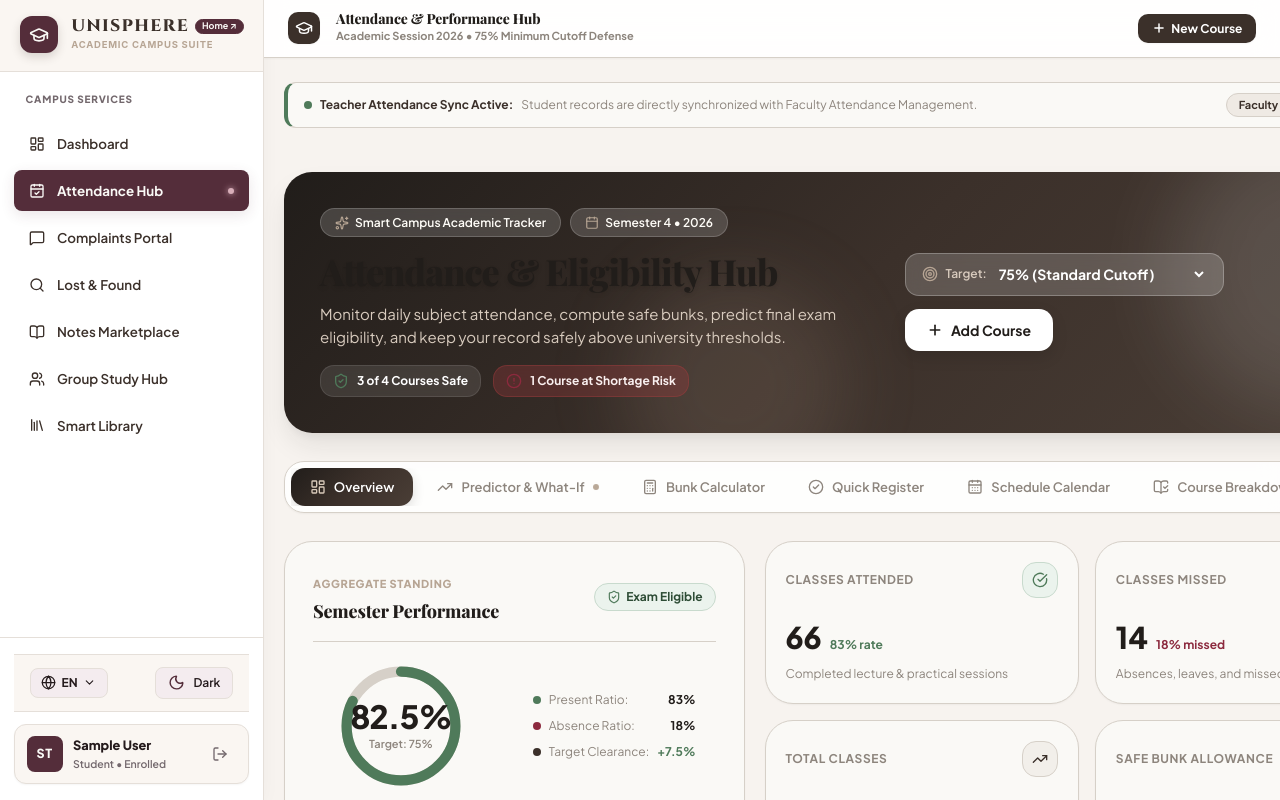
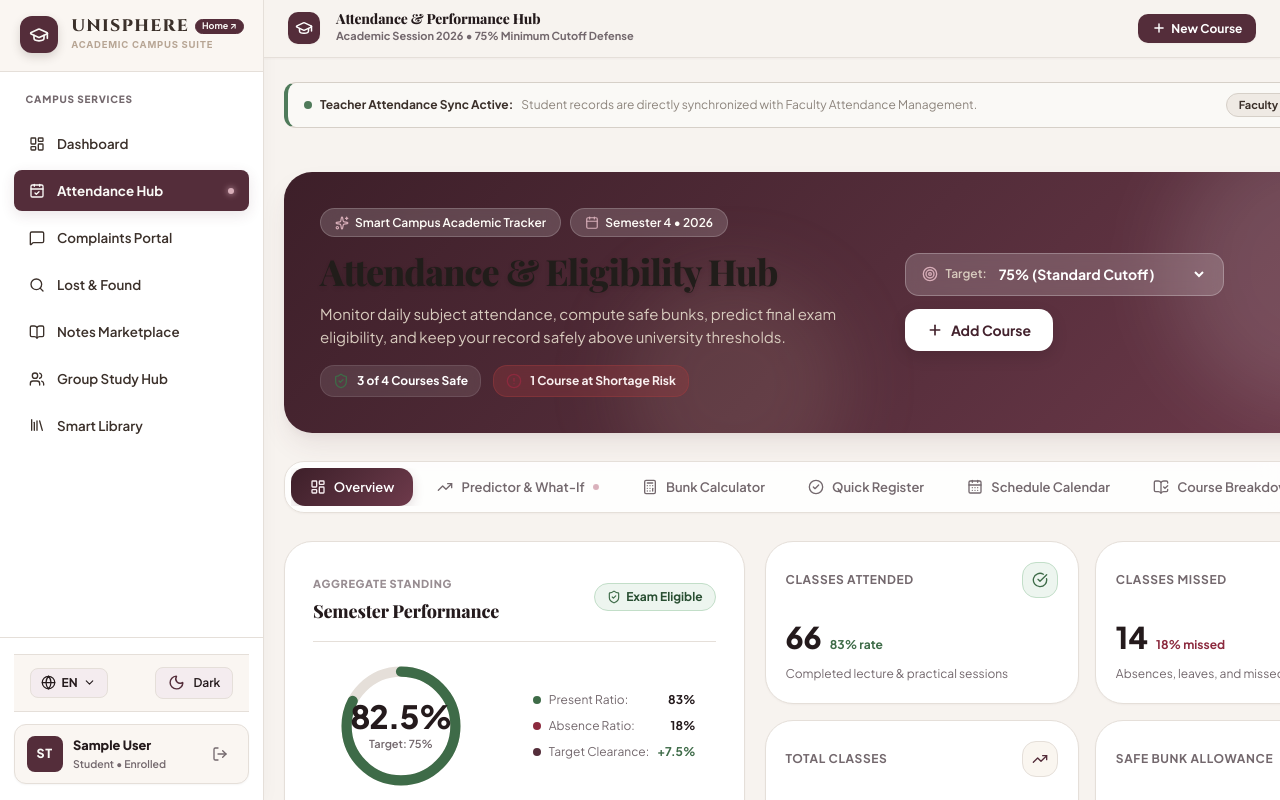
Before and after one commit to Shweta-0801/unisphere, a React (Vite) app: page /attendance in a window 1280 px wide. Shown: the top 800 px of the page. Built offline with nearby package versions, Linux system fonts and the light colour scheme; sample sign-in values are in the browser's storage; a web font is replaced by a local one.

Commit message:
Updated Attendance.css

```diff
--- a/src/components/attendance/Attendance.css
+++ b/src/components/attendance/Attendance.css
@@ -5,54 +5,54 @@
    ========================================================================== */
 
 :root {
-  --att-primary: #3B302A;
-  --att-primary-hover: #211D1A;
-  --att-primary-light: #EFEAE4;
-  --att-primary-border: #D6D0C8;
-  --att-primary-gradient: linear-gradient(135deg, #211D1A 0%, #3B302A 50%, #4A3E36 100%);
-  --att-primary-glow: rgba(59, 48, 42, 0.16);
-
-  --att-accent: #B7A594;
-  --att-accent-light: #D8C9B9;
-  --att-accent-subtle: #EAE8E4;
-
-  --att-indigo-gradient: linear-gradient(135deg, #211D1A 0%, #3B302A 100%);
-  --att-emerald-gradient: linear-gradient(135deg, #3A5F44 0%, #4F7A5A 100%);
-  --att-rose-gradient: linear-gradient(135deg, #6B1E2D 0%, #8C2A3E 100%);
-
-  --att-success: #4F7A5A;
-  --att-success-hover: #3A5F44;
-  --att-success-light: #EBF3ED;
-  --att-success-border: #C8DACD;
-  --att-success-text: #2D4C35;
+  --att-primary: #542D3A;
+  --att-primary-hover: #43222D;
+  --att-primary-light: #F4ECEF;
+  --att-primary-border: #E5DFD9;
+  --att-primary-gradient: linear-gradient(135deg, #3D1F29 0%, #542D3A 50%, #6E3A4B 100%);
+  --att-primary-glow: rgba(84, 45, 58, 0.16);
+
+  --att-accent: #D8AEB9;
+  --att-accent-light: #F7EDF0;
+  --att-accent-subtle: #FAF3F5;
+
+  --att-indigo-gradient: linear-gradient(135deg, #3D1F29 0%, #542D3A 100%);
+  --att-emerald-gradient: linear-gradient(135deg, #2D4C35 0%, #3E6B48 100%);
+  --att-rose-gradient: linear-gradient(135deg, #611524 0%, #8C2A3E 100%);
+
+  --att-success: #3E6B48;
+  --att-success-hover: #2D4C35;
+  --att-success-light: #EDF5EF;
+  --att-success-border: #C2DEC8;
+  --att-success-text: #284E31;
 
   --att-danger: #8C2A3E;
-  --att-danger-hover: #6B1E2D;
-  --att-danger-light: #FAF0F0;
-  --att-danger-border: #ECCBCB;
-  --att-danger-text: #5A1623;
-
-  --att-warning: #B7A594;
-  --att-warning-light: #FAF6F0;
-  --att-warning-border: #D8C9B9;
-  --att-warning-text: #73685F;
-
-  --att-bg: #EAE8E4;
-  --att-surface: #FAF9F6;
-  --att-surface-subtle: #F2EFEA;
-  --att-surface-alt: #D8C9B9;
-  --att-border: #D6D0C8;
-  --att-border-subtle: #E5E0D8;
-
-  --att-text-main: #211D1A;
-  --att-text-muted: #8D857D;
-  --att-text-subtle: #B7A594;
-
-  --att-shadow-xs: 0 1px 2px rgba(33, 29, 26, 0.04);
-  --att-shadow-sm: 0 2px 4px rgba(33, 29, 26, 0.06);
-  --att-shadow-md: 0 6px 14px -2px rgba(33, 29, 26, 0.08), 0 2px 4px -1px rgba(33, 29, 26, 0.04);
-  --att-shadow-lg: 0 14px 28px -4px rgba(33, 29, 26, 0.1), 0 4px 8px -2px rgba(33, 29, 26, 0.05);
-  --att-shadow-xl: 0 24px 38px -6px rgba(33, 29, 26, 0.12), 0 8px 16px -4px rgba(33, 29, 26, 0.06);
+  --att-danger-hover: #611524;
+  --att-danger-light: #FDF2F4;
+  --att-danger-border: #F3CAD1;
+  --att-danger-text: #611524;
+
+  --att-warning: #94682A;
+  --att-warning-light: #FCF7EE;
+  --att-warning-border: #E8D5B8;
+  --att-warning-text: #634316;
+
+  --att-bg: #F7F3EF;
+  --att-surface: #FFFFFF;
+  --att-surface-subtle: #FAF6F0;
+  --att-surface-alt: #F4ECEF;
+  --att-border: #E5DFD9;
+  --att-border-subtle: #EFE9E2;
+
+  --att-text-main: #241A1C;
+  --att-text-muted: #73686D;
+  --att-text-subtle: #988D92;
+
+  --att-shadow-xs: 0 1px 2px rgba(84, 45, 58, 0.04);
+  --att-shadow-sm: 0 2px 4px rgba(84, 45, 58, 0.06);
+  --att-shadow-md: 0 6px 14px -2px rgba(84, 45, 58, 0.08), 0 2px 4px -1px rgba(84, 45, 58, 0.04);
+  --att-shadow-lg: 0 14px 28px -4px rgba(84, 45, 58, 0.1), 0 4px 8px -2px rgba(84, 45, 58, 0.05);
+  --att-shadow-xl: 0 24px 38px -6px rgba(84, 45, 58, 0.12), 0 8px 16px -4px rgba(84, 45, 58, 0.06);
 
   --att-radius-xs: 6px;
   --att-radius-sm: 10px;
@@ -87,7 +87,7 @@
   position: sticky;
   top: 0;
   z-index: 40;
-  background: rgba(255, 255, 255, 0.92);
+  background: var(--bg-header, rgba(247, 243, 239, 0.95));
   backdrop-filter: blur(12px);
   -webkit-backdrop-filter: blur(12px);
   border-bottom: 1px solid var(--att-border);
@@ -306,7 +306,7 @@
 
 .att-target-select option {
   color: var(--att-text-main);
-  background: #ffffff;
+  background: var(--att-surface);
 }
 
 .att-btn-primary-white {
@@ -1241,7 +1241,7 @@
 }
 
 .att-cal-nav-arrow:hover {
-  background: #ffffff;
+  background: var(--att-surface);
   color: var(--att-text-main);
 }
 
@@ -1396,7 +1396,7 @@
 }
 
 .att-register-subject-item:hover {
-  background: #ffffff;
+  background: var(--att-surface);
   box-shadow: var(--att-shadow-sm);
 }
 
@@ -1412,7 +1412,7 @@
   font-size: 0.75rem;
   font-weight: 700;
   border: 1px solid var(--att-border);
-  background: #ffffff;
+  background: var(--att-surface);
   color: var(--att-text-muted);
   display: inline-flex;
   align-items: center;
@@ -1475,7 +1475,7 @@
 
 .att-form-control:focus {
   border-color: var(--att-primary);
-  background: #ffffff;
+  background: var(--att-surface);
   box-shadow: 0 0 0 3px var(--att-primary-glow);
 }
 
@@ -1520,11 +1520,11 @@
 .att-modal-window {
   width: 100%;
   max-width: 32rem;
-  background: #ffffff;
+  background: var(--att-surface);
   border-radius: var(--att-radius-xl);
   overflow: hidden;
   box-shadow: var(--att-shadow-xl);
-  border: 1px solid rgba(255, 255, 255, 0.6);
+  border: 1px solid var(--att-border);
   animation: attSlideUp 0.25s cubic-bezier(0.16, 1, 0.3, 1);
 }
 
@@ -1728,206 +1728,207 @@
 
 /* ==========================================================================
    DARK THEME PALETTE OVERRIDES FOR ATTENDANCE MODULE
+   Luxury Deep Charcoal & Plum / Rose Velvet Institutional Aesthetic
    ========================================================================== */
 
 [data-theme="dark"] {
-  --att-primary: #C4B3A2;
-  --att-primary-hover: #D8C9B9;
-  --att-primary-light: #2A211D;
-  --att-primary-border: #3A302A;
-  --att-primary-gradient: linear-gradient(135deg, #1C1513 0%, #2E231E 50%, #251D18 100%);
-  --att-primary-glow: rgba(196, 179, 162, 0.16);
-
-  --att-accent: #C4B3A2;
-  --att-accent-light: #332822;
-  --att-accent-subtle: #1F1916;
-
-  --att-indigo-gradient: linear-gradient(135deg, #1A1412 0%, #2A201B 100%);
-  --att-emerald-gradient: linear-gradient(135deg, #2D4C35 0%, #3A5F44 100%);
-  --att-rose-gradient: linear-gradient(135deg, #5A1623 0%, #6B1E2D 100%);
-
-  --att-success: #78B587;
-  --att-success-hover: #8EC89C;
-  --att-success-light: rgba(79, 122, 90, 0.2);
-  --att-success-border: rgba(120, 181, 135, 0.35);
-  --att-success-text: #A8DEB4;
+  --att-primary: #A45E77;
+  --att-primary-hover: #B86E87;
+  --att-primary-light: #3D2D37;
+  --att-primary-border: #41343D;
+  --att-primary-gradient: linear-gradient(135deg, #271F25 0%, #3D2D37 50%, #4D3845 100%);
+  --att-primary-glow: rgba(164, 94, 119, 0.22);
+
+  --att-accent: #D4A3B2;
+  --att-accent-light: #3D2D37;
+  --att-accent-subtle: #291F26;
+
+  --att-indigo-gradient: linear-gradient(135deg, #271F25 0%, #352932 100%);
+  --att-emerald-gradient: linear-gradient(135deg, #2D4C35 0%, #3E6B48 100%);
+  --att-rose-gradient: linear-gradient(135deg, #611524 0%, #8C2A3E 100%);
+
+  --att-success: #67A875;
+  --att-success-hover: #7DBB8B;
+  --att-success-light: rgba(62, 107, 72, 0.22);
+  --att-success-border: rgba(103, 168, 117, 0.35);
+  --att-success-text: #96CCA1;
 
   --att-danger: #E57388;
   --att-danger-hover: #F08E9F;
-  --att-danger-light: rgba(140, 42, 62, 0.22);
-  --att-danger-border: rgba(229, 115, 136, 0.35);
-  --att-danger-text: #F8B4C0;
-
-  --att-warning: #D8C9B9;
-  --att-warning-light: rgba(183, 165, 148, 0.18);
-  --att-warning-border: rgba(216, 201, 185, 0.3);
-  --att-warning-text: #FAF8F5;
-
-  --att-bg: #141110;
-  --att-surface: #1C1715;
-  --att-surface-subtle: #221B18;
-  --att-surface-alt: #2A221E;
-  --att-border: #2E2724;
-  --att-border-subtle: #261F1C;
-
-  --att-text-main: #FAF8F5;
-  --att-text-muted: #A89F96;
-  --att-text-subtle: #7E736B;
+  --att-danger-light: rgba(140, 42, 62, 0.24);
+  --att-danger-border: rgba(229, 115, 136, 0.38);
+  --att-danger-text: #F5A3B2;
+
+  --att-warning: #D9A85B;
+  --att-warning-light: rgba(148, 104, 42, 0.22);
+  --att-warning-border: rgba(217, 168, 91, 0.35);
+  --att-warning-text: #F0C988;
+
+  --att-bg: #201B20;
+  --att-surface: #30252D;
+  --att-surface-subtle: #291F26;
+  --att-surface-alt: #382A34;
+  --att-border: #41343D;
+  --att-border-subtle: #362A33;
+
+  --att-text-main: #F2E8EB;
+  --att-text-muted: #C0ADB5;
+  --att-text-subtle: #9E8C94;
 }
 
 [data-theme="dark"] .att-header-panel {
-  background: linear-gradient(135deg, #1C1513 0%, #2A211D 50%, #221915 100%);
-  border-color: #382E28;
+  background: linear-gradient(135deg, #271F25 0%, #3A2A34 50%, #30232B 100%);
+  border-color: #41343D;
   box-shadow: 0 10px 28px -4px rgba(0, 0, 0, 0.6);
 }
 
 [data-theme="dark"] .att-header-desc {
-  color: #C8BAAC;
+  color: #C0ADB5;
 }
 
 [data-theme="dark"] .att-pill-badge.normal {
   background: rgba(255, 255, 255, 0.08);
   border-color: rgba(255, 255, 255, 0.15);
-  color: #D8C9B9;
+  color: #D4A3B2;
 }
 
 [data-theme="dark"] .att-target-select {
-  background-color: #241C1A;
-  border-color: #382E28;
-  color: #FAF8F5;
+  background-color: #291F26;
+  border-color: #41343D;
+  color: #F2E8EB;
 }
 
 [data-theme="dark"] .att-target-select option {
-  background: #201A18;
-  color: #FAF8F5;
+  background: #291F26;
+  color: #F2E8EB;
 }
 
 [data-theme="dark"] .att-btn-primary-white {
-  background: #3B2E28;
-  color: #FAF8F5;
-  box-shadow: 0 4px 12px rgba(0, 0, 0, 0.4);
+  background: #A45E77;
+  color: #FFFFFF;
+  box-shadow: 0 4px 12px rgba(164, 94, 119, 0.35);
 }
 
 [data-theme="dark"] .att-btn-primary-white:hover {
-  background: #4A3A33;
+  background: #B86E87;
 }
 
 [data-theme="dark"] .att-nav-bar {
-  background-color: #1A1513;
-  border-color: #2E2724;
+  background-color: #271F25;
+  border-color: #41343D;
 }
 
 [data-theme="dark"] .att-nav-tab {
-  color: #A89F96;
+  color: #C0ADB5;
 }
 
 [data-theme="dark"] .att-nav-tab:hover {
-  background-color: #241C1A;
-  color: #FAF8F5;
+  background-color: #352932;
+  color: #F2E8EB;
 }
 
 [data-theme="dark"] .att-nav-tab.active {
-  background-color: #2C221D;
-  color: #FAF8F5;
+  background-color: #30252D;
+  color: #F2E8EB;
   box-shadow: 0 2px 6px rgba(0, 0, 0, 0.4);
 }
 
 [data-theme="dark"] .att-metric-card-clean,
 [data-theme="dark"] .att-card {
-  background-color: #1C1715;
-  border-color: #2E2724;
+  background-color: #30252D;
+  border-color: #41343D;
   box-shadow: 0 2px 8px rgba(0, 0, 0, 0.4);
 }
 
 [data-theme="dark"] .att-card:hover {
-  border-color: #4A3C34;
+  border-color: #A45E77;
   box-shadow: 0 8px 20px rgba(0, 0, 0, 0.6);
 }
 
 [data-theme="dark"] .att-card-subj-name {
-  color: #FAF8F5;
+  color: #F2E8EB;
 }
 
 [data-theme="dark"] .att-dropdown-menu {
-  background-color: #1E1815;
-  border-color: #382E28;
+  background-color: #30252D;
+  border-color: #41343D;
   box-shadow: 0 10px 25px rgba(0, 0, 0, 0.7);
 }
 
 [data-theme="dark"] .att-dropdown-item {
-  color: #FAF8F5;
+  color: #F2E8EB;
 }
 
 [data-theme="dark"] .att-dropdown-item:hover {
-  background-color: #28201C;
+  background-color: #3D2D37;
 }
 
 [data-theme="dark"] .att-cal-nav-arrow {
-  background-color: #221B18;
-  border-color: #382E28;
-  color: #FAF8F5;
+  background-color: #291F26;
+  border-color: #41343D;
+  color: #F2E8EB;
 }
 
 [data-theme="dark"] .att-cal-nav-arrow:hover {
-  background: #2E2420;
-  color: #FAF8F5;
+  background: #352932;
+  color: #F2E8EB;
 }
 
 [data-theme="dark"] .att-register-subject-item:hover {
-  background: #241D1A;
+  background: #382A34;
 }
 
 [data-theme="dark"] .att-toggle-btn {
-  background: #221B18;
-  border-color: #382E28;
-  color: #C8BAAC;
+  background: #291F26;
+  border-color: #41343D;
+  color: #C0ADB5;
 }
 
 [data-theme="dark"] .att-toggle-btn:hover {
-  background: #2C231F;
-  color: #FAF8F5;
+  background: #352932;
+  color: #F2E8EB;
 }
 
 [data-theme="dark"] .att-form-control {
-  background-color: #221B18;
-  border-color: #3A312C;
-  color: #FAF8F5;
+  background-color: #291F26;
+  border-color: #4A3A46;
+  color: #F2E8EB;
 }
 
 [data-theme="dark"] .att-form-control:focus {
-  background: #28201D;
-  border-color: #C4B3A2;
+  background: #30252D;
+  border-color: #A45E77;
 }
 
 [data-theme="dark"] .att-modal-window {
-  background: #1C1715;
-  border-color: #382E28;
+  background: #30252D;
+  border-color: #41343D;
   box-shadow: 0 20px 45px rgba(0, 0, 0, 0.8);
 }
 
 [data-theme="dark"] .att-modal-body {
-  background: #1C1715;
-  color: #FAF8F5;
+  background: #30252D;
+  color: #F2E8EB;
 }
 
 [data-theme="dark"] .att-quick-session-bar {
-  background-color: #221B18;
-  border-color: #382E28;
+  background-color: #291F26;
+  border-color: #41343D;
 }
 
 [data-theme="dark"] .att-table-header th {
-  background-color: #1E1815;
-  color: #D8C9B9;
-  border-color: #2E2724;
+  background-color: #271F25;
+  color: #D4A3B2;
+  border-color: #41343D;
 }
 
 [data-theme="dark"] .att-table-row td {
-  border-color: #261F1C;
-  color: #FAF8F5;
+  border-color: #362A33;
+  color: #F2E8EB;
 }
 
 [data-theme="dark"] .att-table-row:hover td {
-  background-color: #241C1A;
+  background-color: #352932;
 }
 
 .att-advice-status-tag {
```
